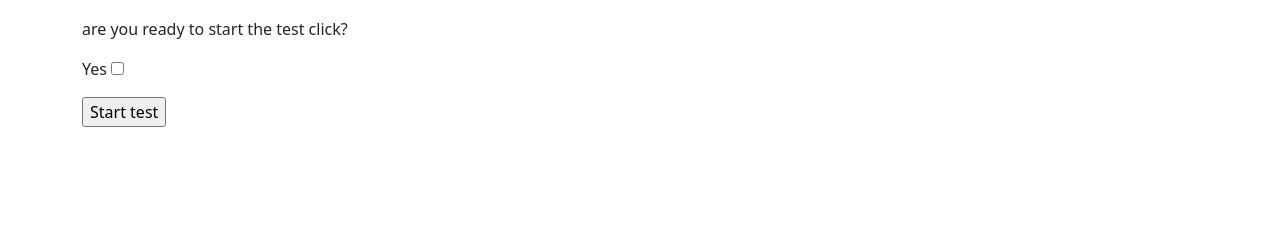
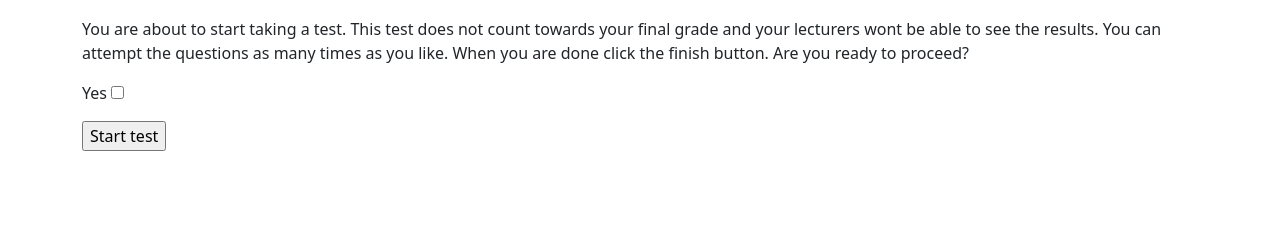
Before and after one commit to Iron-Chef/Automated_Assessment_Tool, a Flask app: template app/templates/Start_Formative_test.html in a window 1280 px wide. Shown: the part 136-376 px from the top of the page. Run offline with Flask 3, Linux system fonts and the light colour scheme; the template is opened without the code that fills it: values that come from a table or form of the project are taken from there, others are empty; some libraries are stand-ins or nearby versions.

Commit message:
tet message

```diff
--- a/app/templates/Start_Formative_test.html
+++ b/app/templates/Start_Formative_test.html
@@ -5,7 +5,7 @@
 
 <form action="/Start_Formative_test/{{test.id}}" method="POST">
     {{ start.csrf_token }}
-    <p>are you ready to start the test click?</p>
+    <p>You are about to start taking a test. This test does not count towards your final grade and your lecturers wont be able to see the results. You can attempt the questions as many times as you like. When you are done click the finish button. Are you ready to proceed?</p>
     <p>Yes {{ start.ready }}</p>
     {{start.submitS}}
 
--- a/app/templates/Take_Formative_test.html
+++ b/app/templates/Take_Formative_test.html
@@ -18,6 +18,7 @@
         {% else %}
             <p>{{ q1answers.q1_ans_FTG }} </p>
         {% endif %}
+
         {{q1answers.q1_submit}}
 {% endif %}
 
```
